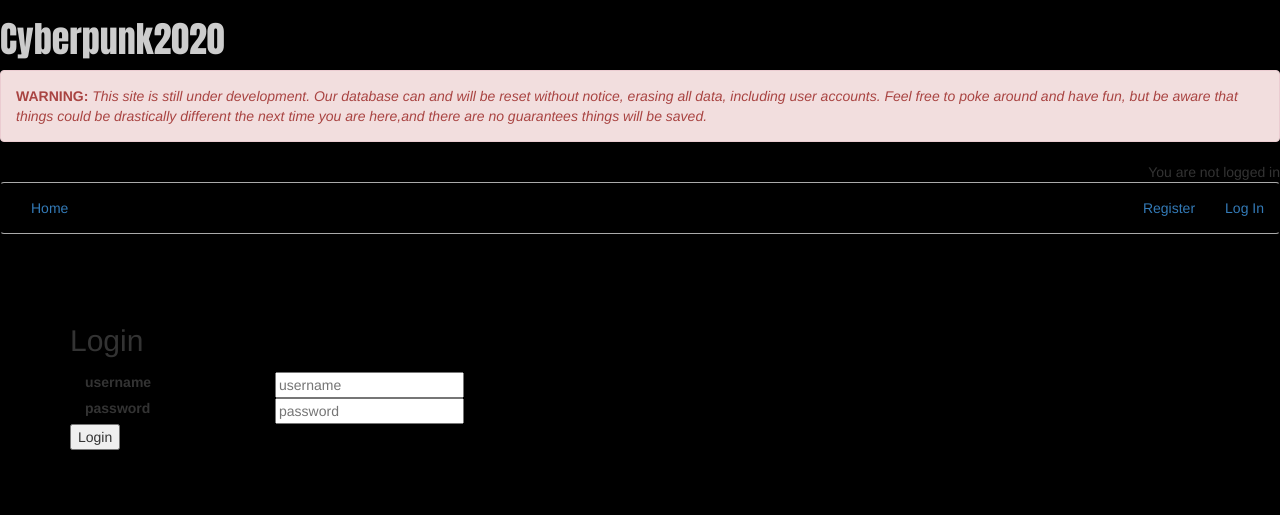
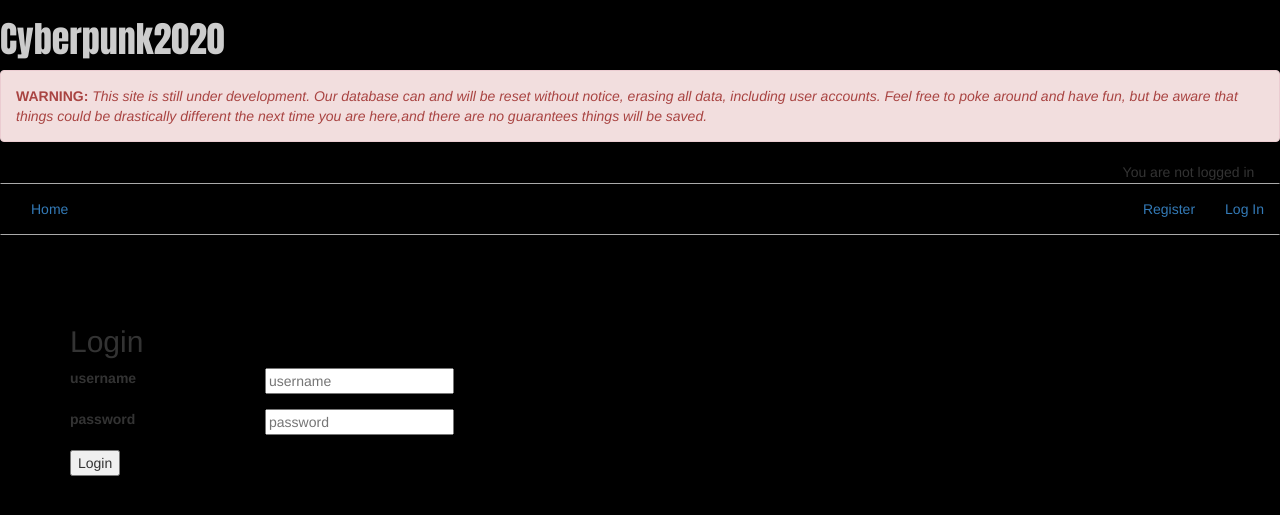
Before and after one commit to puhlenbruck/CPPA, a Flask app: a page that uses app/templates/base.html in a window 1280 px wide. Shown: the top 515 px of the page. Run offline with Flask 2, Linux system fonts and the light colour scheme; some libraries are stand-ins or nearby versions.

Commit message:
styling touchups

```diff
--- a/app/static/css/style.css
+++ b/app/static/css/style.css
@@ -1,8 +1,10 @@
 body{
   background: black;
+  width: 100%;
 }
 
 .navbar{
+  border-radius: 0;
   border-top: solid thin #aaaaaa;
   border-bottom: solid thin #aaaaaa;
 }
@@ -17,7 +19,8 @@ body{
 }
 
 #login-text{
-  padding-left: 8px;
+  margin-right: 2%;
+  margin-bottom: 1px;
 }
 
 .error{
--- a/app/templates/base.html
+++ b/app/templates/base.html
@@ -26,7 +26,7 @@
           next time you are here,and there are no guarantees things will be saved.</em>
         </div>
         <div class="row">
-          <div class="col-md-12"><span id="login-text" class="pull-right">
+          <div class="container-fluid"><span id="login-text" class="pull-right">
           {% if current_user.is_authenticated %}
             Logged in as {{current_user.username}}
           {% else %}
--- a/app/templates/forms.html
+++ b/app/templates/forms.html
@@ -10,7 +10,7 @@
     {{ field }}
 {# any other special case you may need #}
 {% else %}
-    <div class="form-group">
+    <div class="form-group row">
         <label for="{{ field.label.field_id }}" class="col-sm-2 control-label">{{ field.label.text }}</label>
         <div class="col-sm-10">
             {{ field(placeholder=field.description) }}
```
